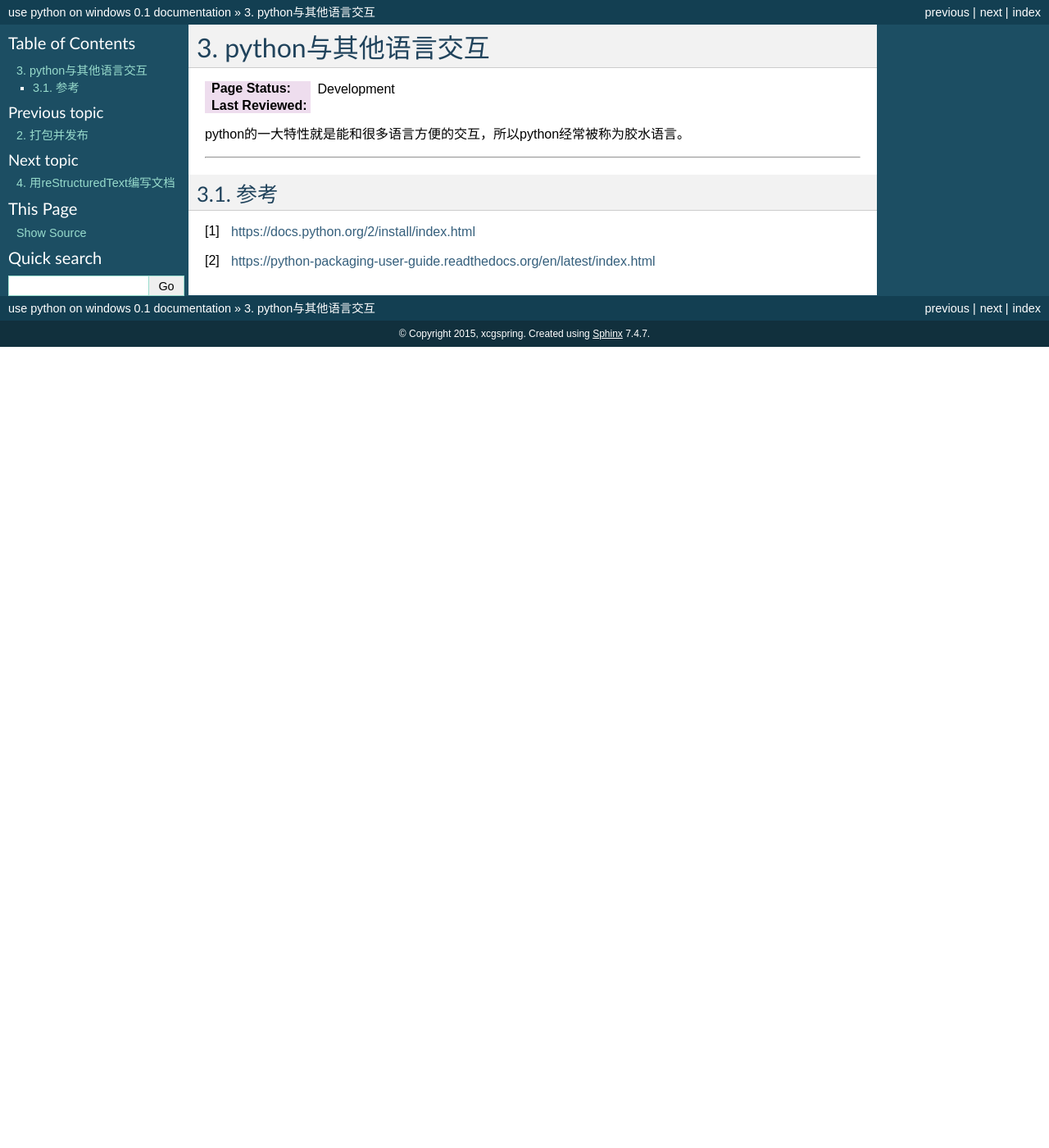
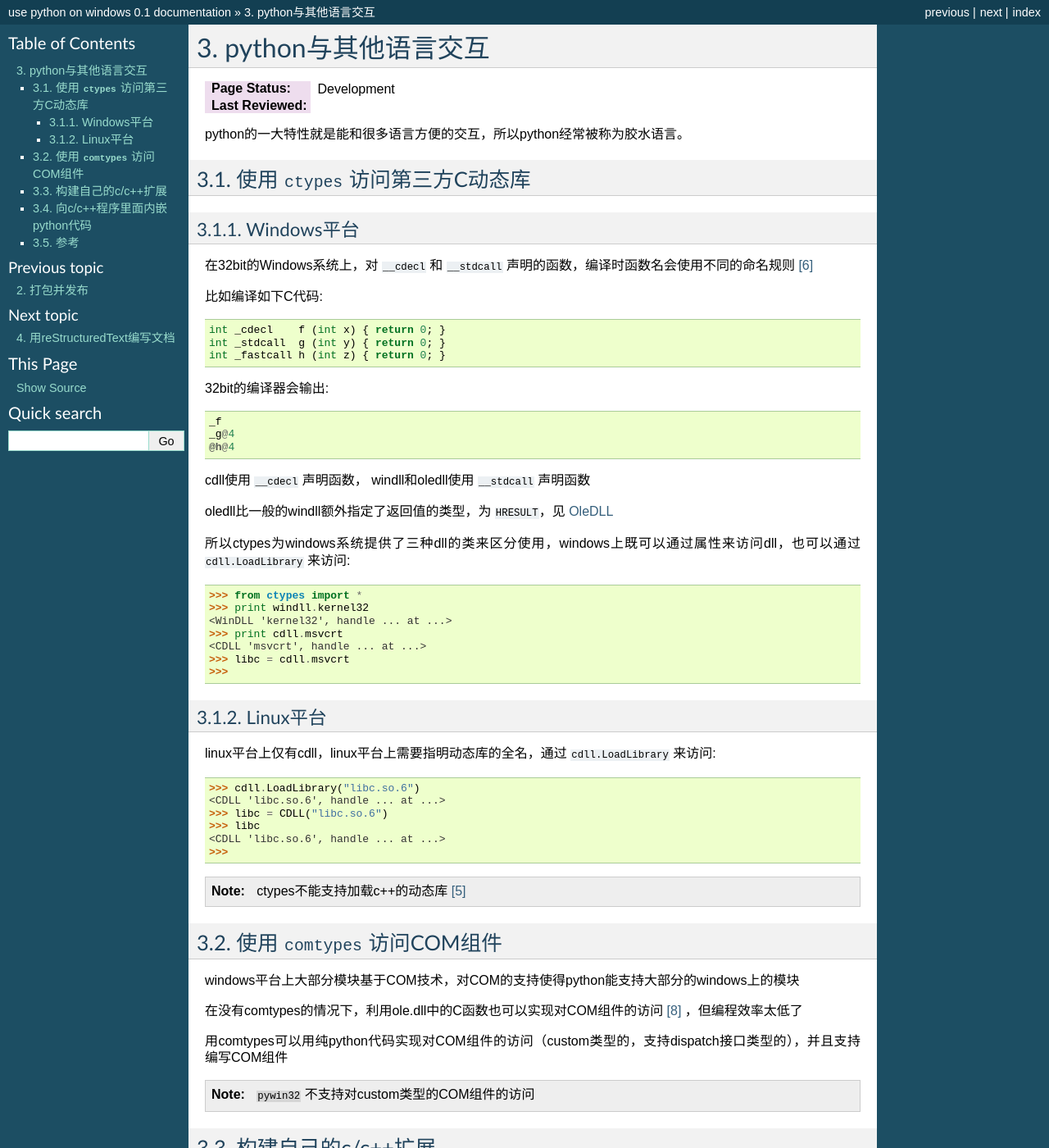
Before and after one commit to xcgspring/use_python, a Sphinx documentation site: the page built from source/interact_with_other_language.rst, in a window 1280 px wide and 1400 px high. Shown: the whole window at 82% size. Built offline with Sphinx 7.4.7, drawn with Linux system fonts in a browser that asks for light colours; pages that are not in the unit, such as notebooks, are missing from menus; some of the changed text lies outside the part shown.

Commit message:
python interact with other language part 1
Signed-off-by: xcgspring <xcgspring@163.com>

```diff
--- a/source/interact_with_other_language.rst
+++ b/source/interact_with_other_language.rst
@@ -9,12 +9,91 @@ python与其他语言交互
 
 python的一大特性就是能和很多语言方便的交互，所以python经常被称为胶水语言。
 
+使用 ``ctypes`` 访问第三方C动态库
+===============================
 
-====================
+Windows平台
+-------------
+
+在32bit的Windows系统上，对 ``__cdecl`` 和 ``__stdcall`` 声明的函数，编译时函数名会使用不同的命名规则 [6]_
+
+比如编译如下C代码::
+
+    int _cdecl    f (int x) { return 0; }
+    int _stdcall  g (int y) { return 0; }
+    int _fastcall h (int z) { return 0; }
+
+32bit的编译器会输出::
+
+    _f
+    _g@4
+    @h@4
+
+cdll使用 ``__cdecl`` 声明函数， windll和oledll使用 ``__stdcall`` 声明函数
+
+oledll比一般的windll额外指定了返回值的类型，为 ``HRESULT``，见 `OleDLL <https://docs.python.org/2/library/ctypes.html#ctypes.OleDLL>`_
+
+所以ctypes为windows系统提供了三种dll的类来区分使用，windows上既可以通过属性来访问dll，也可以通过 ``cdll.LoadLibrary`` 来访问::
+
+    >>> from ctypes import *
+    >>> print windll.kernel32
+    <WinDLL 'kernel32', handle ... at ...>
+    >>> print cdll.msvcrt
+    <CDLL 'msvcrt', handle ... at ...>
+    >>> libc = cdll.msvcrt
+    >>>
+
+
+Linux平台
+-------------
+
+linux平台上仅有cdll，linux平台上需要指明动态库的全名，通过 ``cdll.LoadLibrary`` 来访问::
+
+    >>> cdll.LoadLibrary("libc.so.6")
+    <CDLL 'libc.so.6', handle ... at ...>
+    >>> libc = CDLL("libc.so.6")
+    >>> libc
+    <CDLL 'libc.so.6', handle ... at ...>
+    >>>
+
+.. note::
+
+ ctypes不能支持加载c++的动态库 [5]_
+
+使用 ``comtypes`` 访问COM组件
+===============================
+
+windows平台上大部分模块基于COM技术，对COM的支持使得python能支持大部分的windows上的模块
+
+在没有comtypes的情况下，利用ole.dll中的C函数也可以实现对COM组件的访问 [8]_ ，但编程效率太低了
+
+用comtypes可以用纯python代码实现对COM组件的访问（custom类型的，支持dispatch接口类型的），并且支持编写COM组件
+
+.. note::
+
+ ``pywin32`` 不支持对custom类型的COM组件的访问
+
+
+
+
+
+
+构建自己的c/c++扩展
+===============================
+
+
+向c/c++程序里面内嵌python代码
+===============================
 
 
 参考
 =================
 
-.. [1] https://docs.python.org/2/install/index.html
-.. [2] https://python-packaging-user-guide.readthedocs.org/en/latest/index.html
+.. [1] http://starship.python.net/crew/theller/ctypes/
+.. [2] https://docs.python.org/2/library/ctypes.html
+.. [3] https://docs.python.org/2/faq/windows.html#is-a-pyd-file-the-same-as-a-dll
+.. [4] https://docs.python.org/2/extending/index.html
+.. [5] http://blog.vrplumber.com/b/2007/07/21/ctypes-for-c-is/
+.. [6] http://en.wikipedia.org/wiki/Name_mangling#C_name_decoration_in_Microsoft_Windows
+.. [7] https://pythonhosted.org/comtypes/
+.. [8] http://www.codeproject.com/Articles/13601/COM-in-plain-C#C
```
